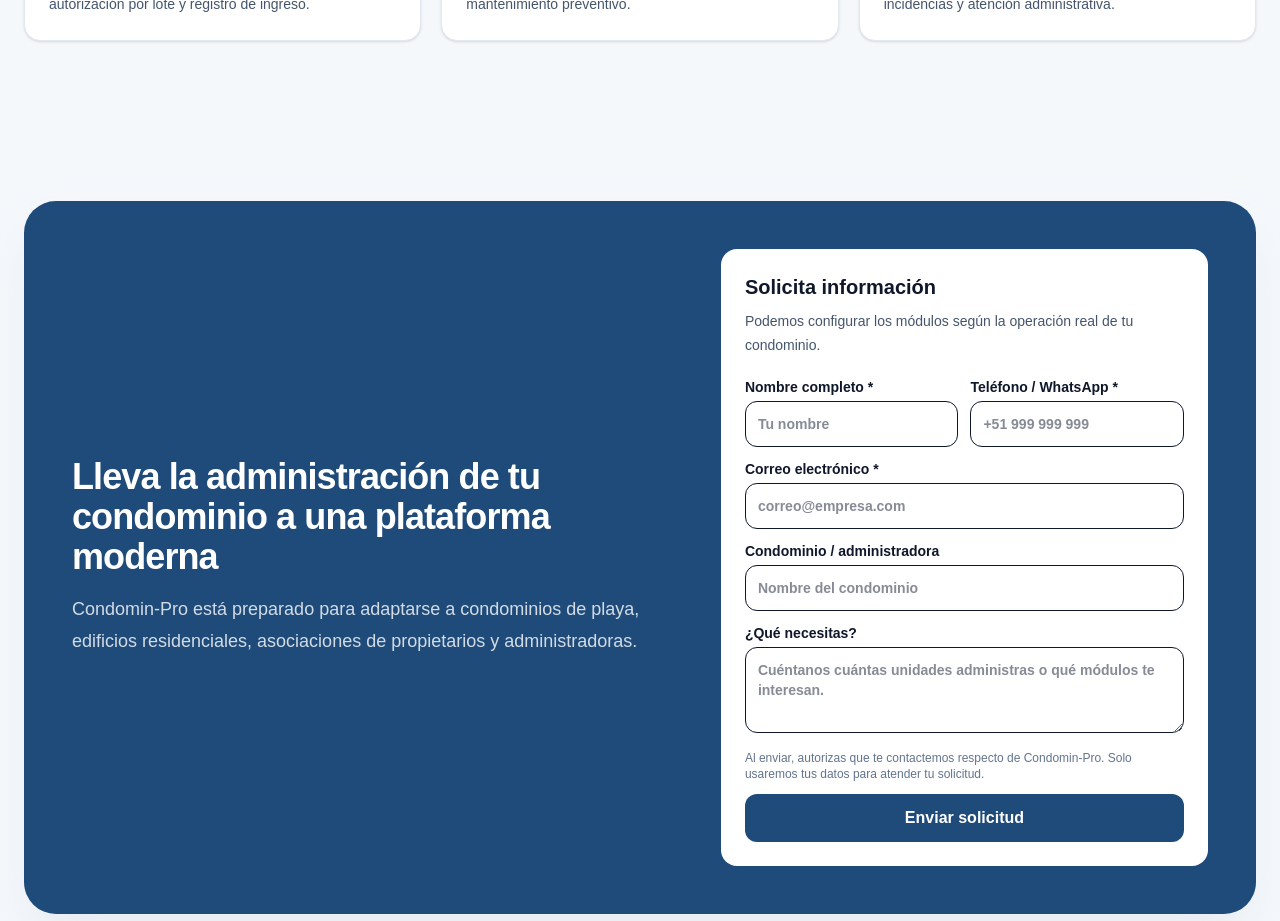
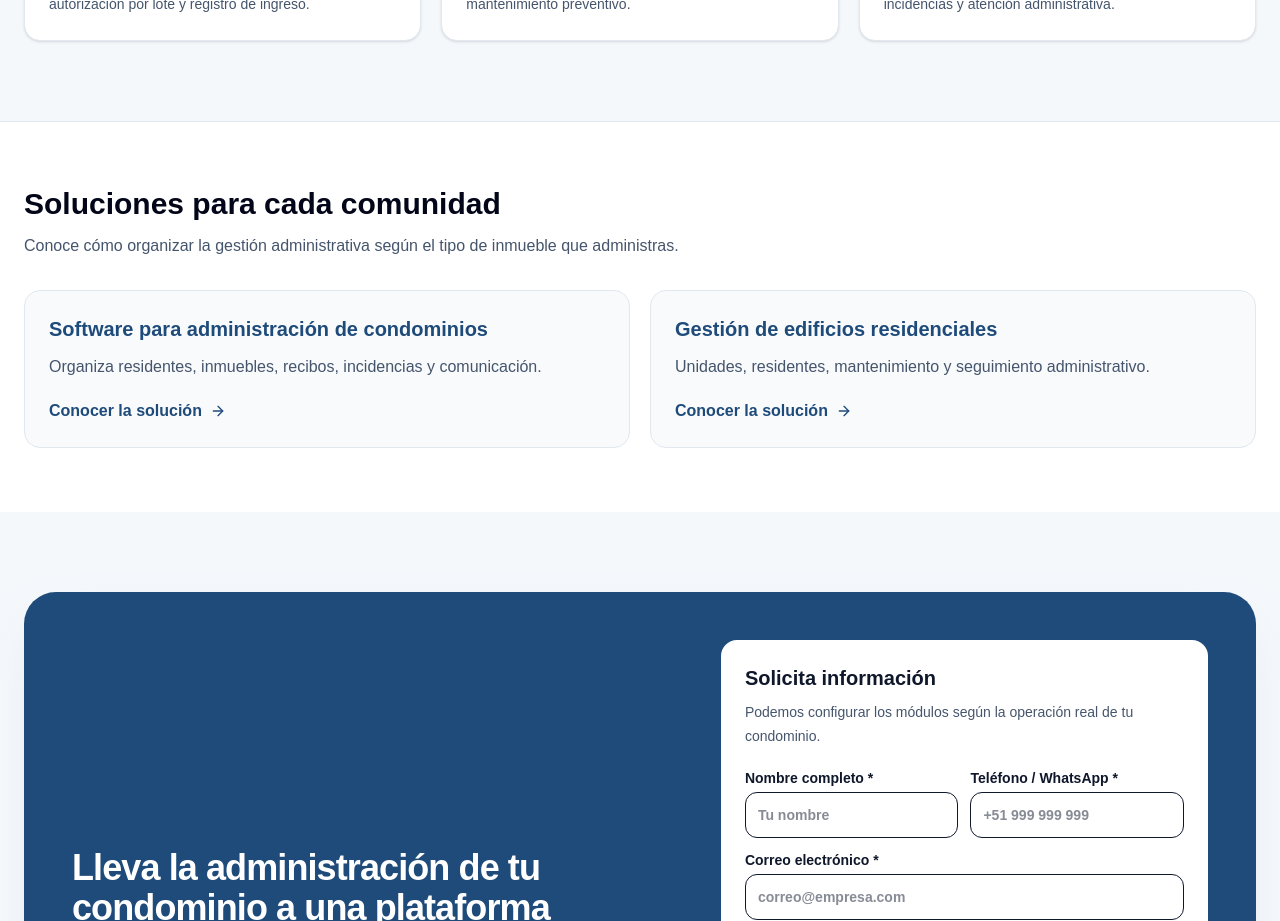
Before and after one commit to diegopquintanilla-blip/condoadmin-pro, a Next.js app: page / in a window 1280 px wide. Shown: the part 2160-3081 px from the top of the page. Built offline with nearby package versions, Linux system fonts and the light colour scheme; no server answers.

Commit message:
seo: add homepage navigation to commercial landing pages

```diff
--- a/app/page.tsx
+++ b/app/page.tsx
@@ -224,6 +224,25 @@ export default function HomePage() {
         </div>
       </section>
 
+      <section aria-labelledby="soluciones-heading" className="border-t border-slate-200 bg-white">
+        <div className="mx-auto max-w-7xl px-6 py-16">
+          <h2 id="soluciones-heading" className="text-3xl font-extrabold text-slate-950">Soluciones para cada comunidad</h2>
+          <p className="mt-3 max-w-2xl text-slate-600">Conoce cómo organizar la gestión administrativa según el tipo de inmueble que administras.</p>
+          <div className="mt-8 grid gap-5 md:grid-cols-2">
+            <Link href="/software-administracion-condominios" className="rounded-2xl border border-slate-200 bg-slate-50 p-6 transition hover:border-[#1f4b7a] hover:shadow-md">
+              <h3 className="text-xl font-bold text-[#1f4b7a]">Software para administración de condominios</h3>
+              <p className="mt-3 text-slate-600">Organiza residentes, inmuebles, recibos, incidencias y comunicación.</p>
+              <span className="mt-5 inline-flex items-center gap-2 font-semibold text-[#1f4b7a]">Conocer la solución <ArrowRight className="h-4 w-4"/></span>
+            </Link>
+            <Link href="/gestion-edificios-residenciales" className="rounded-2xl border border-slate-200 bg-slate-50 p-6 transition hover:border-[#1f4b7a] hover:shadow-md">
+              <h3 className="text-xl font-bold text-[#1f4b7a]">Gestión de edificios residenciales</h3>
+              <p className="mt-3 text-slate-600">Unidades, residentes, mantenimiento y seguimiento administrativo.</p>
+              <span className="mt-5 inline-flex items-center gap-2 font-semibold text-[#1f4b7a]">Conocer la solución <ArrowRight className="h-4 w-4"/></span>
+            </Link>
+          </div>
+        </div>
+      </section>
+
       <section id="contacto" className="mx-auto max-w-7xl px-6 py-20">
         <div className="rounded-[2rem] bg-[#1f4b7a] p-8 text-white shadow-2xl shadow-slate-300/40 lg:p-12">
           <div className="grid gap-10 lg:grid-cols-[1fr_0.8fr] lg:items-center">
```
